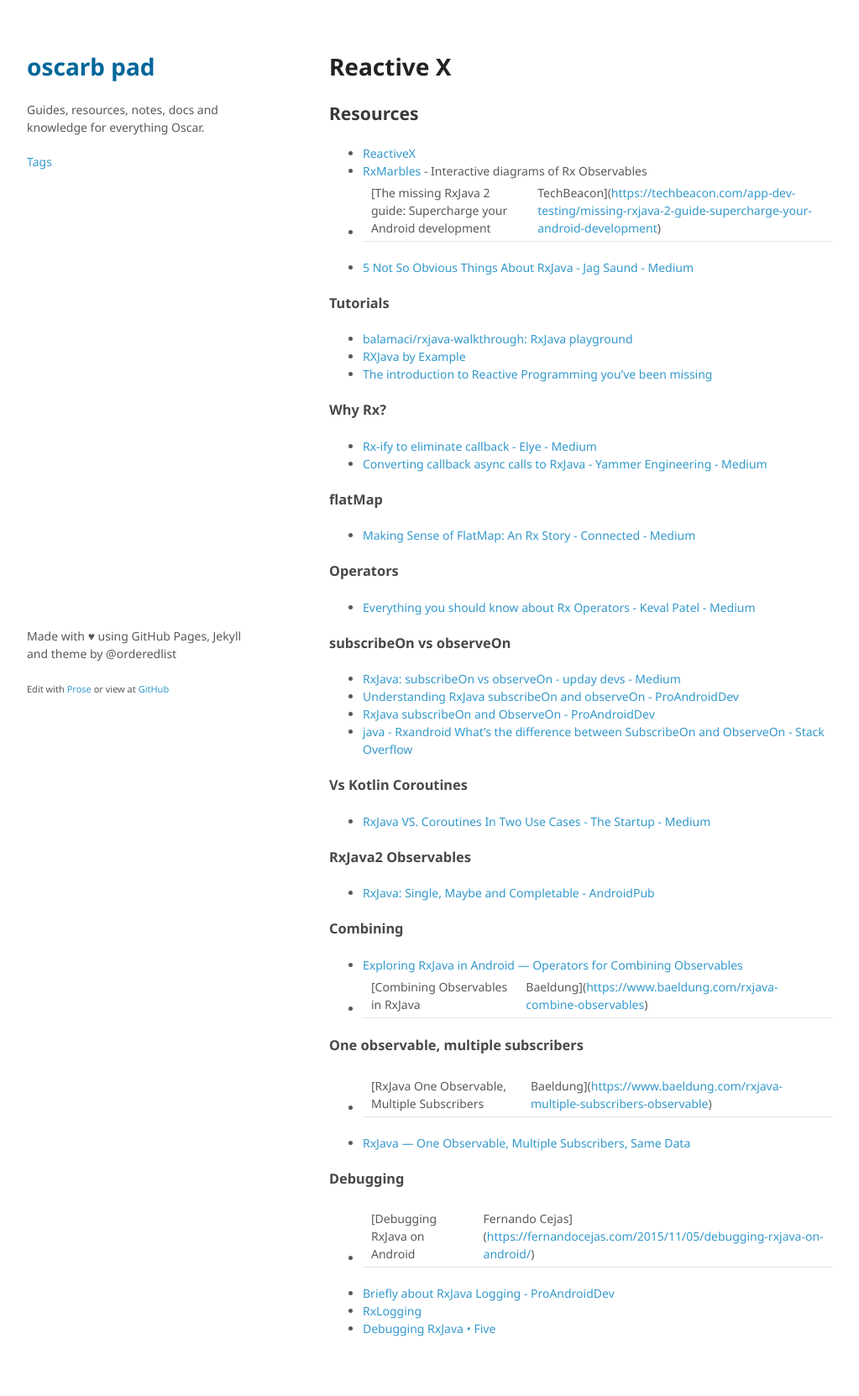
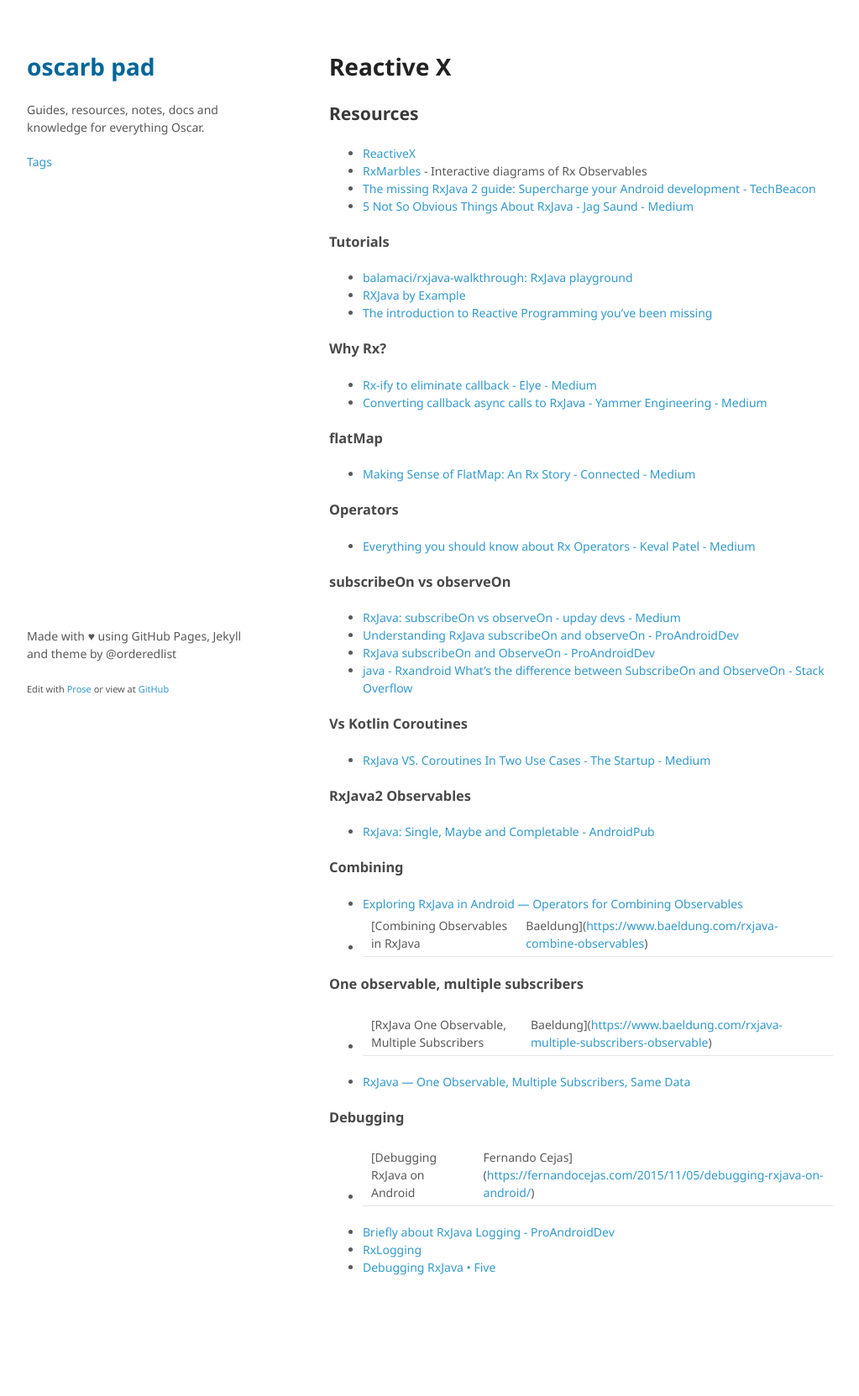
Before and after one commit to oscarb/pad, a Jekyll site: the page built from _docs/rx.md, in a window 1280 px wide. Shown: the whole page at 84% size, without its empty margins (128-1151 px from the left). Built offline with Jekyll 4.4.1, drawn with Linux system fonts in a browser that asks for light colours; some web fonts are replaced; after the commit the page ends 1590 px from its top, so only the background shows below that.

Commit message:
Update rx.md

```diff
--- a/_docs/rx.md
+++ b/_docs/rx.md
@@ -13,7 +13,7 @@ published: true
 
 * [ReactiveX](http://reactivex.io/)
 * [RxMarbles](https://rxmarbles.com/) - Interactive diagrams of Rx Observables
-* [The missing RxJava 2 guide: Supercharge your Android development | TechBeacon](https://techbeacon.com/app-dev-testing/missing-rxjava-2-guide-supercharge-your-android-development)
+* [The missing RxJava 2 guide: Supercharge your Android development - TechBeacon](https://techbeacon.com/app-dev-testing/missing-rxjava-2-guide-supercharge-your-android-development)
 * [5 Not So Obvious Things About RxJava - Jag Saund - Medium](https://medium.com/@jagsaund/5-not-so-obvious-things-about-rxjava-c388bd19efbc)
 
 ### Tutorials
```
